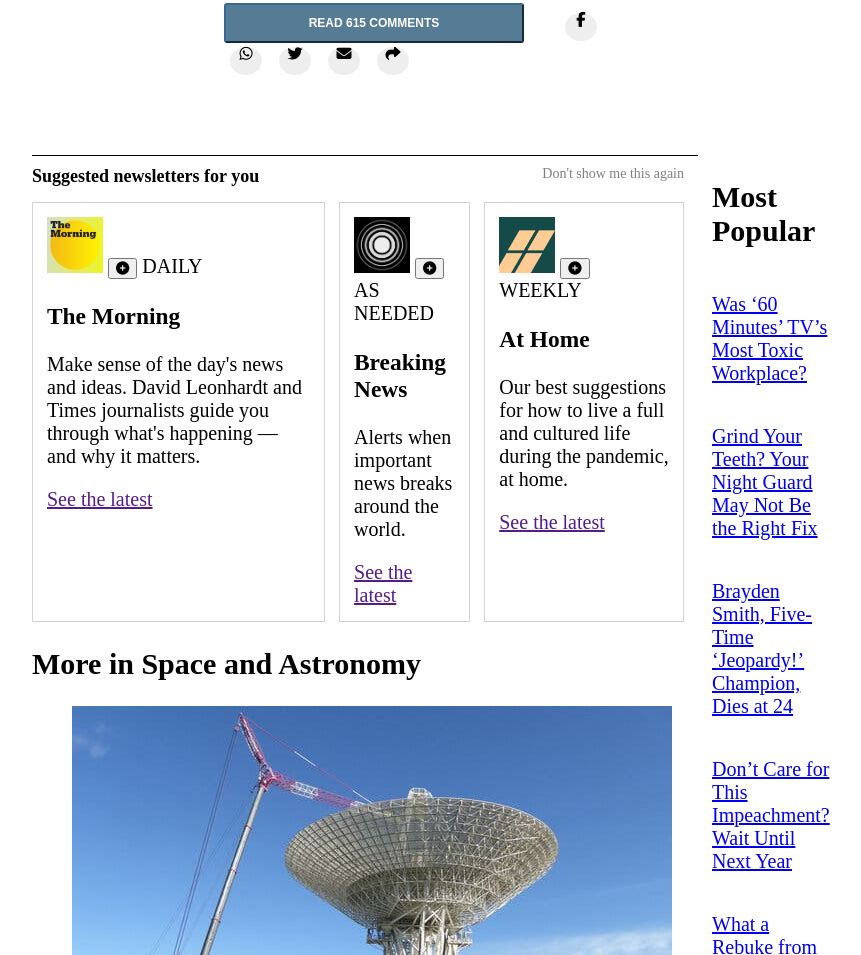
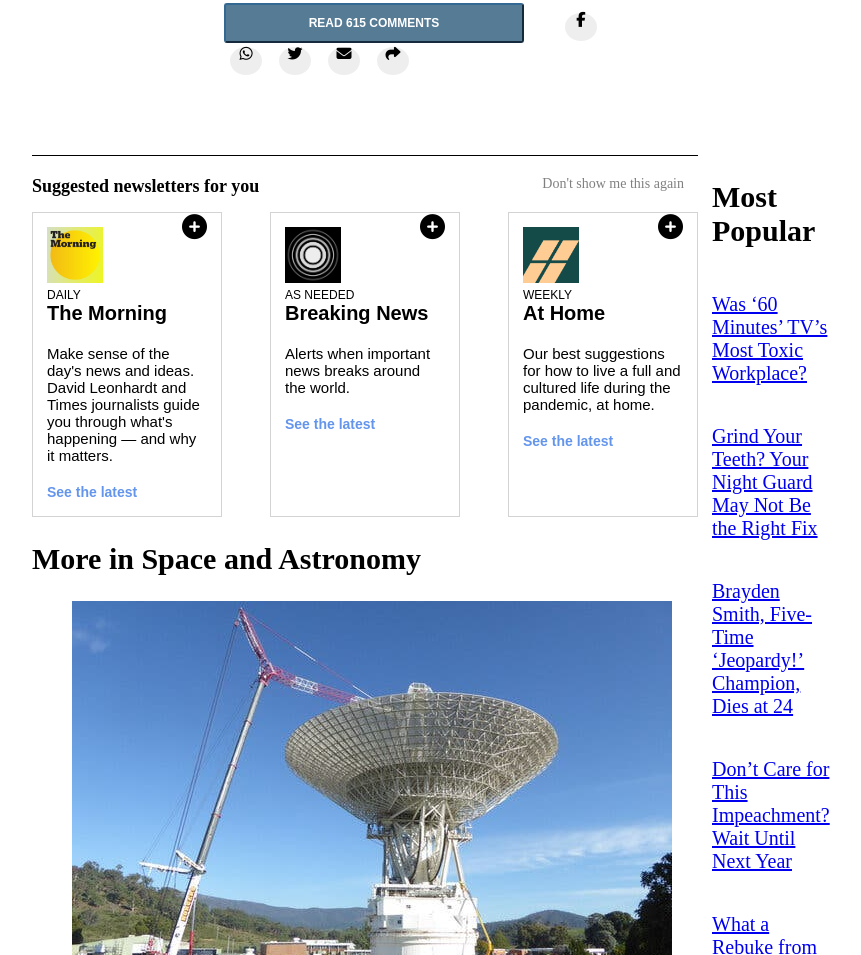
Before and after one commit to arthurborgesdev/nytimes-article-page, a website: page index.html in a window 1280 px wide. Shown: the part 9839-10794 px from the top of the page, without its empty margins (232-1093 px from the left). Drawn offline with Linux system fonts and the light colour scheme.

Commit message:
Add icons without buttons, realigned paragraphs

```diff
--- a/index.html
+++ b/index.html
@@ -467,10 +467,10 @@
             <a href="">Don't show me this again</a>
           </div>
           <div class="suggestion-row">
-            <div class="suggestion">
+            <div class="suggestion daily">
               <img src="./img/suggested/TheMorning-Icon.png" alt="The morning Logo">
-              <button type="button"><i class="fas fa-plus-circle"></i></button>
-              <span>DAILY</span>
+              <i class="fas fa-lg fa-plus-circle"></i>
+              <p class="sub">DAILY</p>
               <h3>The Morning</h3>
               <p>
                 Make sense of the day's news and ideas. David Leonhardt and Times journalists
@@ -480,18 +480,18 @@
             </div>
             <div class="suggestion">
               <img src="./img/suggested/Breaking.png" alt="The Breaking news logo">
-              <button type="button"><i class="fas fa-plus-circle"></i></button>
-              <span>AS NEEDED</span>
+              <i class="fas fa-lg fa-plus-circle"></i>
+              <p class="sub">AS NEEDED</p>
               <h3>Breaking News</h3>
               <p>
                 Alerts when important news breaks around the world.
               </p>
               <a href="">See the latest</a>
             </div>
-            <div class="suggestion">
+            <div class="suggestion weekly">
               <img src="./img/suggested/NYT-AtHome-Icon-REV.png" alt="The At Home Logo">
-              <button type="button"><i class="fas fa-plus-circle"></i></button>
-              <span>WEEKLY</span>
+              <i class="fas fa-lg fa-plus-circle"></i>
+              <p class="sub">WEEKLY</p>
               <h3>At Home</h3>
               <p>
                 Our best suggestions for how to live a full and cultured life during the
--- a/styles.css
+++ b/styles.css
@@ -441,6 +441,7 @@ h4 {
 .suggested {
   border-top: 1px solid black;
   margin-right: 0.7rem;
+  padding-top: 0.5rem;
 }
 
 .suggested-line {
@@ -462,16 +463,54 @@ h4 {
 
 .suggestion-row {
   display: flex;
+  justify-content: space-between;
 }
 
 .suggestion {
   border: 1px solid lightgray;
   padding: 0.7rem;
+  width: 20vh;
+}
+
+.suggestion.daily {
   margin-right: 0.7rem;
+}
+
+.suggestion.weekly {
+  margin-left: 0.7rem;
 }
 
 .suggestion img {
   width: 7vh;
+}
+
+.suggestion h3 {
+  font-size: 1rem;
+  font-family: Arial, Helvetica, sans-serif;
+  margin-top: 0;
+}
+
+.suggestion p {
+  font-size: 0.75rem;
+  font-family: Arial, Helvetica, sans-serif;
+}
+
+.suggestion .sub {
+  font-size: 0.6rem;
+  margin: 0;
+}
+
+.suggestion a {
+  text-decoration: none;
+  color: cornflowerblue;
+  font-size: 0.7rem;
+  font-family: Arial, Helvetica, sans-serif;
+  font-weight: bold;
+}
+
+.suggestion i {
+  float: right;
+  outline: none;
 }
 
 .right-panel-adt {
```
